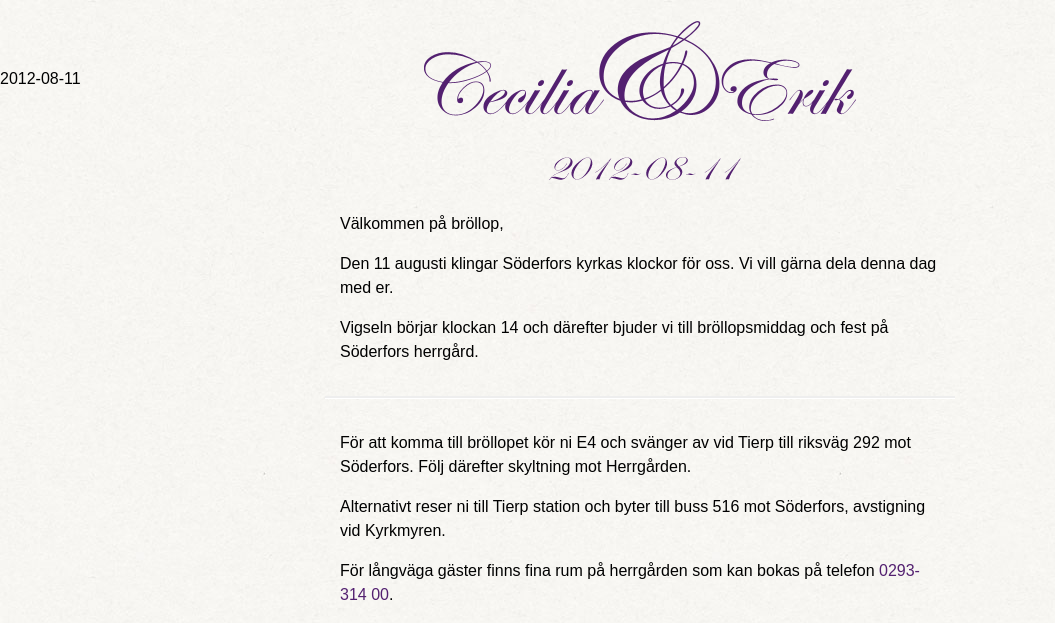
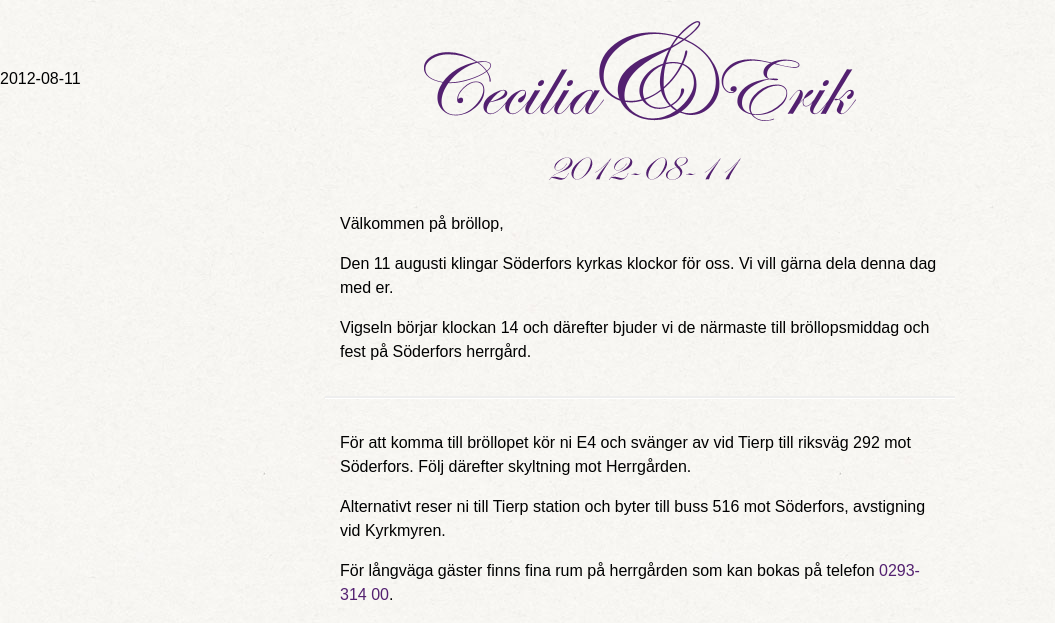
Before and after one commit to ceciliaerik/ceciliaerik.github.com, a Jekyll site: the page built from index.html, in a window 1280 px wide. Shown: the top 623 px of the page, without its empty margins (0-1055 px from the left). Built offline with Jekyll 4.4.1, drawn with Linux system fonts in a browser that asks for light colours; some of the changed text lies outside the part shown; grey boxes are pictures that could not be loaded.

Commit message:
Updated copy.

```diff
--- a/index.html
+++ b/index.html
@@ -6,7 +6,7 @@ title: Cecilia &#10084; Erik – 11 augusti 2012
 <article class="first">
     <p>Välkommen på bröllop,</p>
     <p>Den 11 augusti klingar Söderfors kyrkas klockor för oss. Vi vill gärna dela denna dag med er.</p>
-    <p>Vigseln börjar klockan 14 och därefter bjuder vi till bröllopsmiddag och fest på Söderfors herrgård.</p>
+    <p>Vigseln börjar klockan 14 och därefter bjuder vi de närmaste till bröllopsmiddag och fest på Söderfors herrgård.</p>
 </article>
 
 <article>
```
Also changed, not shown: other parts of index.html (+1 -1 lines).
